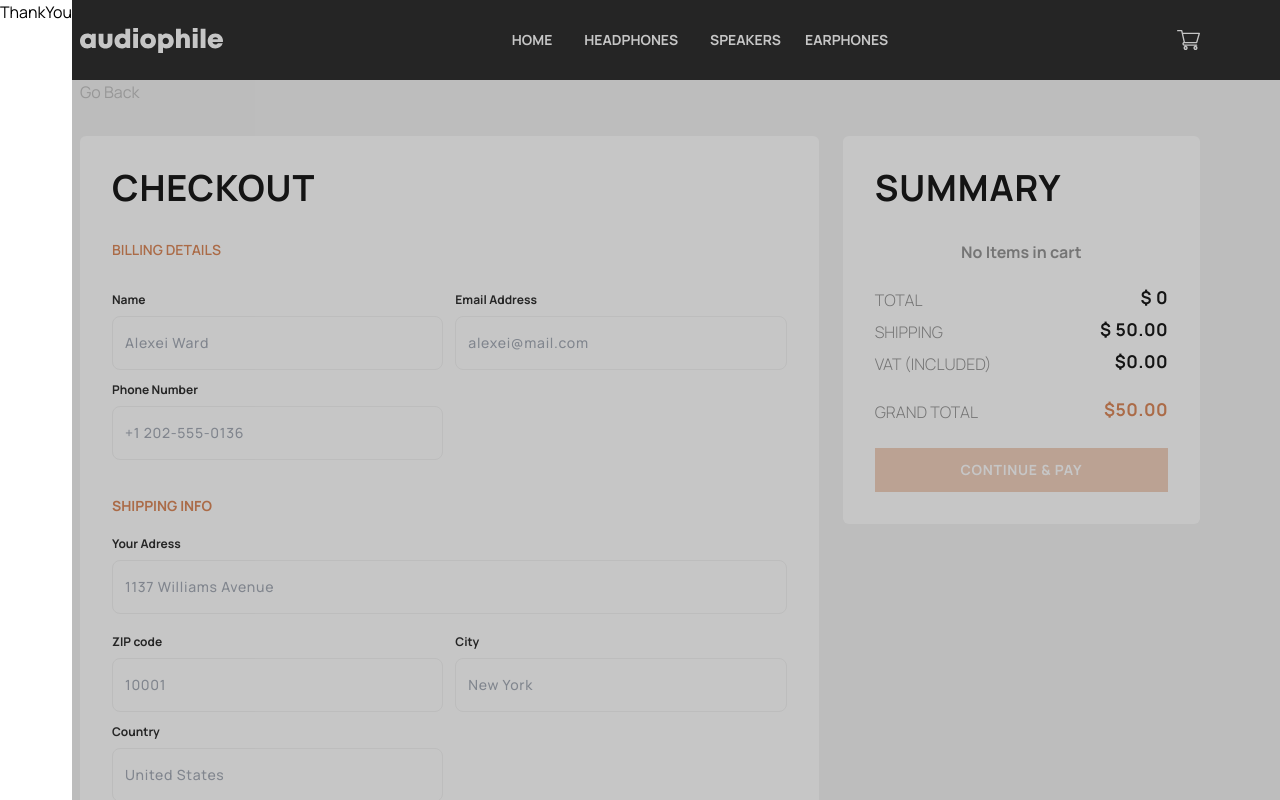
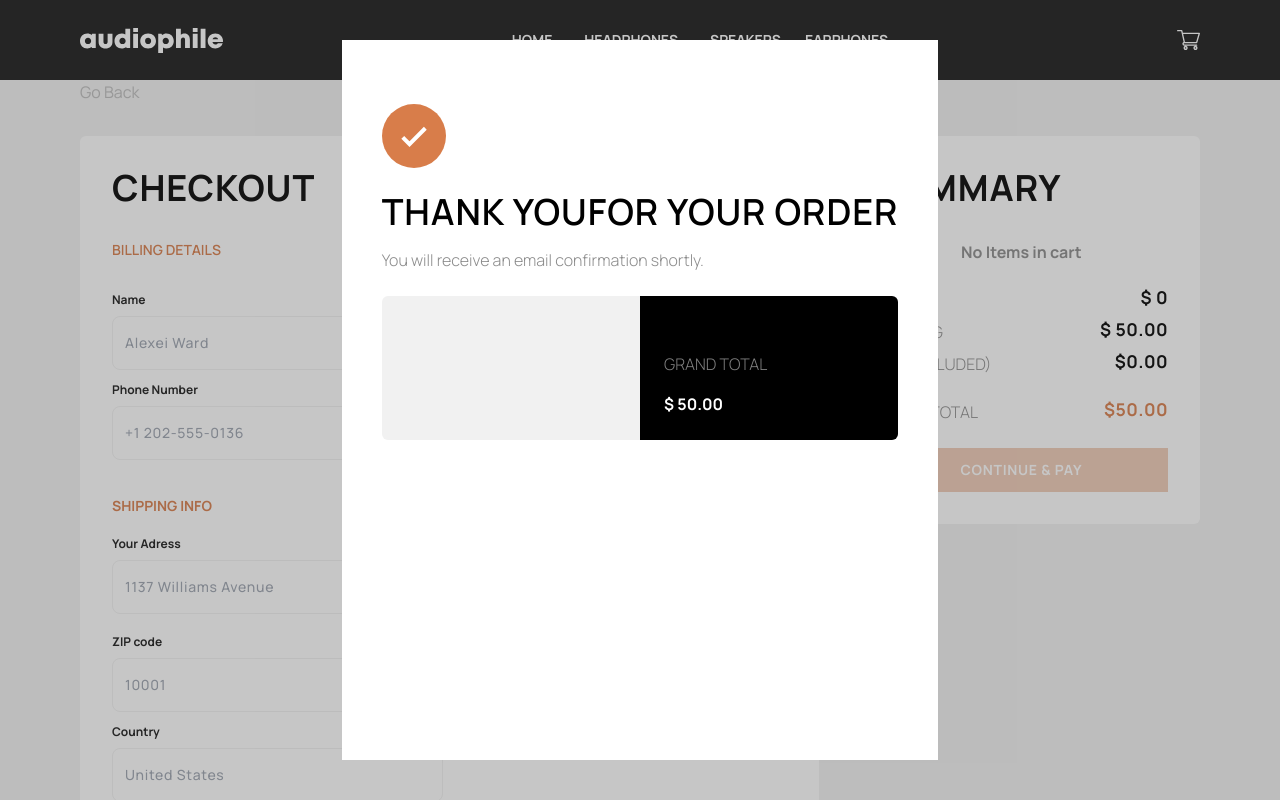
Before and after one commit to elghanbibadr/autophileEcommerce, a React (Vite) app: page /checkout in a window 1280 px wide. Both pictures are taken after a click on the picture 1188 px from the left and 40 px from the top of the page. Shown: the top 800 px of the page. Built offline with nearby package versions, Linux system fonts and the light colour scheme.

Commit message:
create the thank you card

```diff
--- a/src/pages/checkout/Checkout.jsx
+++ b/src/pages/checkout/Checkout.jsx
@@ -46,12 +46,10 @@ const Checkout = () => {
       if (isEmoneyPaymentMethod){
         if (emoneypin && emoneyNumber){
           setFormIsValid(true)
-          setAddedItemsToCard([])
           setBackdropIsOpen(true)
         }else setFormIsValid(false)
       }else{
         setFormIsValid(true)
-        setAddedItemsToCard([])
         setBackdropIsOpen(true)
 
       }
@@ -248,7 +246,7 @@ const Checkout = () => {
               </div>
        </div>
       </Container>
-     { backdropIsOpen &&  <ThankYou />}
+     { backdropIsOpen &&  <ThankYou totalPrice={totalPrice} />}
     </div>
   )
 }
--- a/src/pages/checkout/ThankYou.jsx
+++ b/src/pages/checkout/ThankYou.jsx
@@ -1,14 +1,43 @@
 import React from 'react'
 import Overlay from '../../componenet/UI/Overlay'
 import { useContext } from 'react'
+import checkMark from "../../../public/images/shared/desktop/icon-check-mark.svg"
 import { AppContext } from '../../store/AppContext'
-const ThankYou = () => {
-    const {backdropIsOpen,setBackdropIsOpen} = useContext(AppContext)
+const ThankYou = (props) => {
+    const {backdropIsOpen,setBackdropIsOpen,addedItemsToCard} = useContext(AppContext)
 
 
   return (
     <Overlay setBackdropIsOpen={setBackdropIsOpen} >
-        <div className='bg-white text-black'>ThankYou</div>
+        <div className='bg-white h-[90%] self-center p-10 text-black mx-auto'>
+          <img className='my-6' src={checkMark} alt='check mark icon' />
+        <h3 className='text-black'>THANK YOUFOR YOUR ORDER</h3>
+       <p className='text-paleBlack my-4'>You will receive an email confirmation shortly.</p>
+       <div className='flex justify-between rounded-md mt-6 overflow-hidden '>
+         <div className='w-1/2 bg-lightGray p-6 ' >
+         {addedItemsToCard.map(({cartImage,id,quantity,price,shortName})=>{
+
+          return  <div key={id} className='flex  justify-between items-center'>
+             <div className='flex items-center '>
+               <img className='h-[70px] rounded-md mr-3' src={cartImage} />
+               <div >
+                 <h6 className='text-black font-semibold'>{shortName}</h6>
+                 <p className='text-paleBlack font-semibold'>${price}</p>
+               </div>
+             </div>
+
+              <div className='bg-lightGray  flex justify-between items-center px-4 py-2 '>
+              <span className='text-paleBlack font-semibold text-xs'>x {quantity}</span>
+          </div>
+           </div>
+           })}
+         </div>
+        <div className='bg-black w-1/2  p-6 pt-10 '>
+          <p className='my-4'>GRAND TOTAL</p>
+          <h5 className='text-white font-bold'>$  {props.totalPrice}</h5>
+        </div>
+       </div>
+        </div>
     </Overlay>
   )
 }
```
